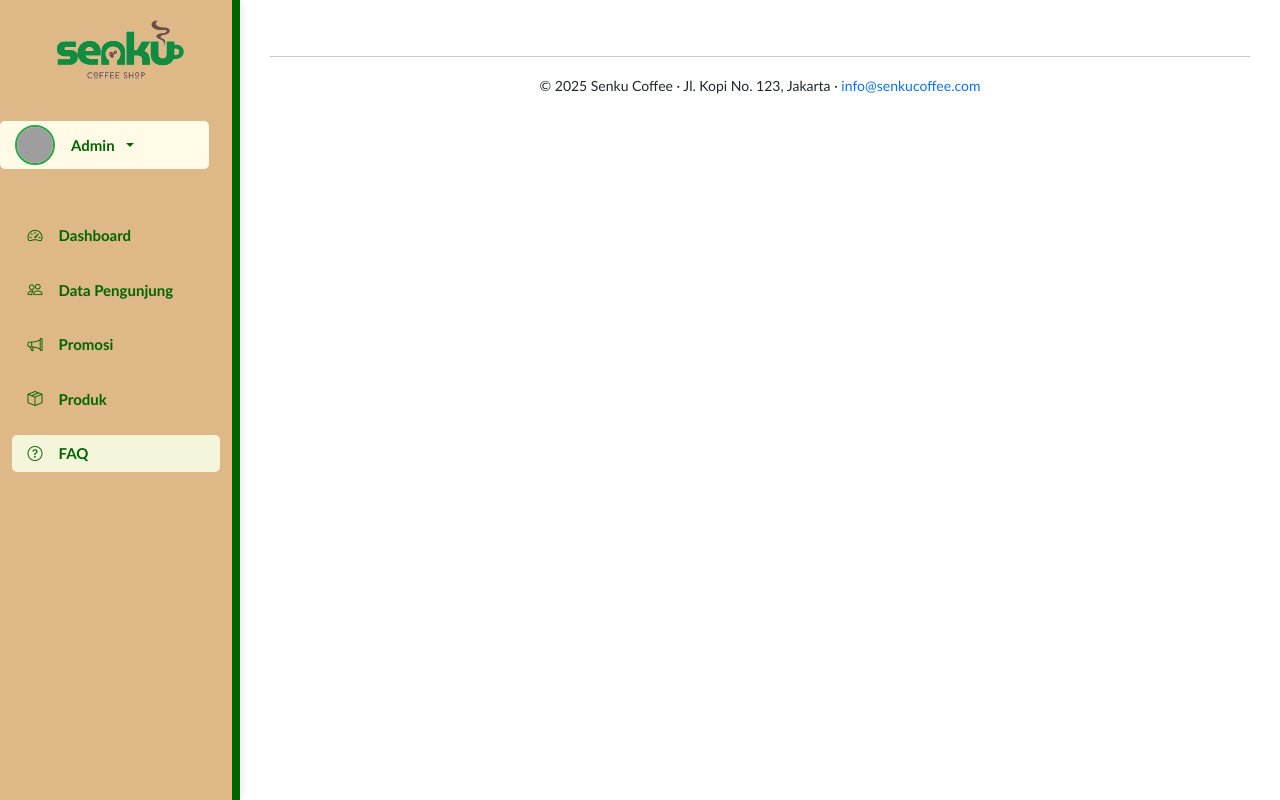
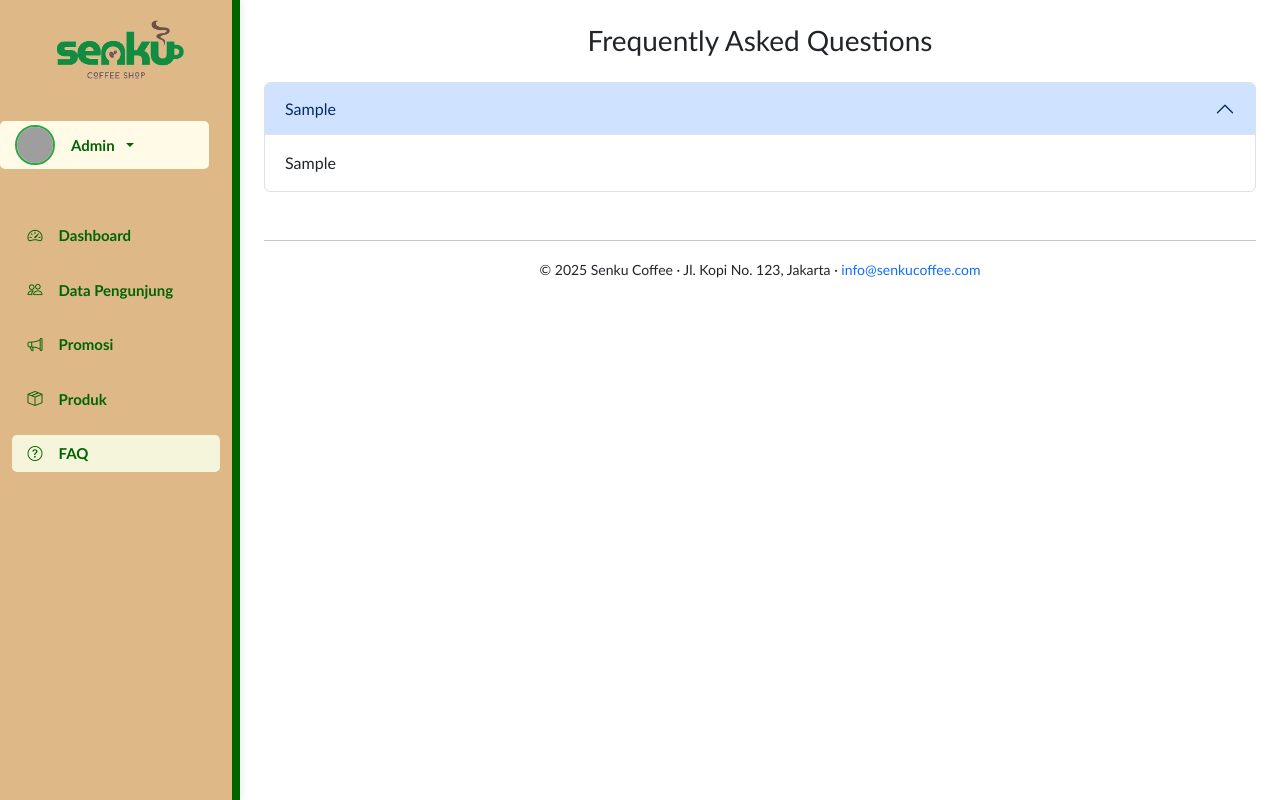
Before and after one commit to farrelzkrs/FP-Senku-Coffee, a PHP site: page /faq.php in a window 1280 px wide. Run offline with PHP 8.4, Linux system fonts and the light colour scheme; tables that the repository leaves empty or names only in its code hold one stand-in row (values such as "Sample post"); grey boxes are pictures that could not be loaded.

Commit message:
Update faq.php

```diff
--- a/Admin/faq.php
+++ b/Admin/faq.php
@@ -1,5 +1,7 @@
 <?php
-
+include '../koneksi.php';
+$query = "SELECT u.deskripsi AS pertanyaan, u.jawaban_admin AS jawaban FROM ulasan u WHERE u.is_approved = 1 AND u.jawaban_admin IS NOT NULL";
+$result = $conn->query($query);
 ?>
 
 <!DOCTYPE html>
@@ -8,11 +10,8 @@
 <head>
     <meta charset="UTF-8">
     <meta name="viewport" content="width=device-width, initial-scale=1.0">
-    <link href="https://cdn.jsdelivr.net/npm/bootstrap@5.3.5/dist/css/bootstrap.min.css" rel="stylesheet"
-        integrity="sha384-SgOJa3DmI69IUzQ2PVdRZhwQ+dy64/BUtbMJw1MZ8t5HZApcHrRKUc4W0kG879m7" crossorigin="anonymous">
-    <script src="https://cdn.jsdelivr.net/npm/bootstrap@5.3.5/dist/js/bootstrap.bundle.min.js"
-        integrity="sha384-k6d4wzSIapyDyv1kpU366/PK5hCdSbCRGRCMv+eplOQJWyd1fbcAu9OCUj5zNLiq" crossorigin="anonymous">
-    </script>
+    <link href="https://cdn.jsdelivr.net/npm/bootstrap@5.3.5/dist/css/bootstrap.min.css" rel="stylesheet">
+    <script src="https://cdn.jsdelivr.net/npm/bootstrap@5.3.5/dist/js/bootstrap.bundle.min.js"></script>
     <link rel="stylesheet" href="https://cdn.jsdelivr.net/npm/bootstrap-icons@1.11.3/font/bootstrap-icons.css">
     <link rel="stylesheet" href="StyleAdmin/faqstyle.css">
     <title>FAQ - Senku Coffee</title>
@@ -22,39 +21,52 @@
     <nav class="sidebar">
         <img src="../Resource/Senku kafe.png" alt="Logo Senku Coffee" class="navbar-logo">
         <div class="nav-profil-item dropdown w-100">
-            <a class="nav-link dropdown-toggle d-flex align-items-center" href="#" id="sidebarProfileDropdown" data-bs-toggle="dropdown" aria-expanded="false">
-                <img src="../Resource/fotoadmin.jpg" alt="Profil" class="rounded-circle" width="47" height="47" style="object-fit: cover; border: 2px solid #28a745;">
+            <a class="nav-link dropdown-toggle d-flex align-items-center" href="#" id="sidebarProfileDropdown"
+                data-bs-toggle="dropdown" aria-expanded="false">
+                <img src="../Resource/fotoadmin.jpg" alt="Profil" class="rounded-circle" width="47" height="47"
+                    style="object-fit: cover; border: 2px solid #28a745;">
                 Admin
             </a>
             <ul class="dropdown-menu dropdown-menu-profil" aria-labelledby="sidebarProfileDropdown">
-                <li>
-                    <a class="dropdown-item" href="../Bf Login/home.php">
-                        <i class="bi bi-box-arrow-right"></i> Logout
-                    </a>
-                </li>
+                <li><a class="dropdown-item" href="../Bf Login/home.php"><i class="bi bi-box-arrow-right"></i>
+                        Logout</a></li>
             </ul>
         </div>
-        <a class="nav-link" href="dashboard.php">
-            <i class="bi bi-speedometer2 me-2"></i>Dashboard
-        </a>
-        <a class="nav-link" href="datapengunjung.php">
-            <i class="bi bi-people me-2"></i>Data Pengunjung
-        </a>
-        <a class="nav-link" href="promosi.php">
-            <i class="bi bi-megaphone me-2"></i>Promosi
-        </a>
-        <a class="nav-link" href="produk.php">
-            <i class="bi bi-box-seam me-2"></i>Produk
-        </a>
-        <a class="nav-link active" href="faq.php">
-            <i class="bi bi-question-circle me-2"></i>FAQ
-        </a>
+        <a class="nav-link" href="dashboard.php"><i class="bi bi-speedometer2 me-2"></i>Dashboard</a>
+        <a class="nav-link" href="datapengunjung.php"><i class="bi bi-people me-2"></i>Data Pengunjung</a>
+        <a class="nav-link" href="promosi.php"><i class="bi bi-megaphone me-2"></i>Promosi</a>
+        <a class="nav-link" href="produk.php"><i class="bi bi-box-seam me-2"></i>Produk</a>
+        <a class="nav-link active" href="faq.php"><i class="bi bi-question-circle me-2"></i>FAQ</a>
+    </nav>
 
-    </nav>
-    <div class="main-content">
-        <!-- Konten utama dashboard di sini -->
-        <div class="penutup">
-            <footer class="text-center mb-2 mt-3">
+    <div class="main-content p-4">
+        <h3 class="mb-4 text-center">Frequently Asked Questions</h3>
+        <div class="accordion" id="faqAccordion">
+            <?php if ($result->num_rows > 0): ?>
+            <?php $index = 0; while ($row = $result->fetch_assoc()): ?>
+            <div class="accordion-item mb-3">
+                <h2 class="accordion-header" id="heading<?= $index ?>">
+                    <button class="accordion-button <?= $index !== 0 ? 'collapsed' : '' ?>" type="button"
+                        data-bs-toggle="collapse" data-bs-target="#collapse<?= $index ?>"
+                        aria-expanded="<?= $index === 0 ? 'true' : 'false' ?>" aria-controls="collapse<?= $index ?>">
+                        <?= htmlspecialchars($row['pertanyaan']) ?>
+                    </button>
+                </h2>
+                <div id="collapse<?= $index ?>" class="accordion-collapse collapse <?= $index === 0 ? 'show' : '' ?>"
+                    aria-labelledby="heading<?= $index ?>" data-bs-parent="#faqAccordion">
+                    <div class="accordion-body">
+                        <?= nl2br(htmlspecialchars($row['jawaban'])) ?>
+                    </div>
+                </div>
+            </div>
+            <?php $index++; ?>
+            <?php endwhile; ?>
+            <?php else: ?>
+            <p class="text-muted">Belum ada pertanyaan yang disetujui.</p>
+            <?php endif; ?>
+        </div>
+
+        <footer class="text-center mb-2 mt-5">
             <hr>
             <small>
                 &copy; 2025 Senku Coffee &middot;
@@ -63,6 +75,6 @@
             </small>
         </footer>
     </div>
-    </div>
 </body>
+
 </html>
```
Lines whose indentation alone changed are shown as unchanged.
